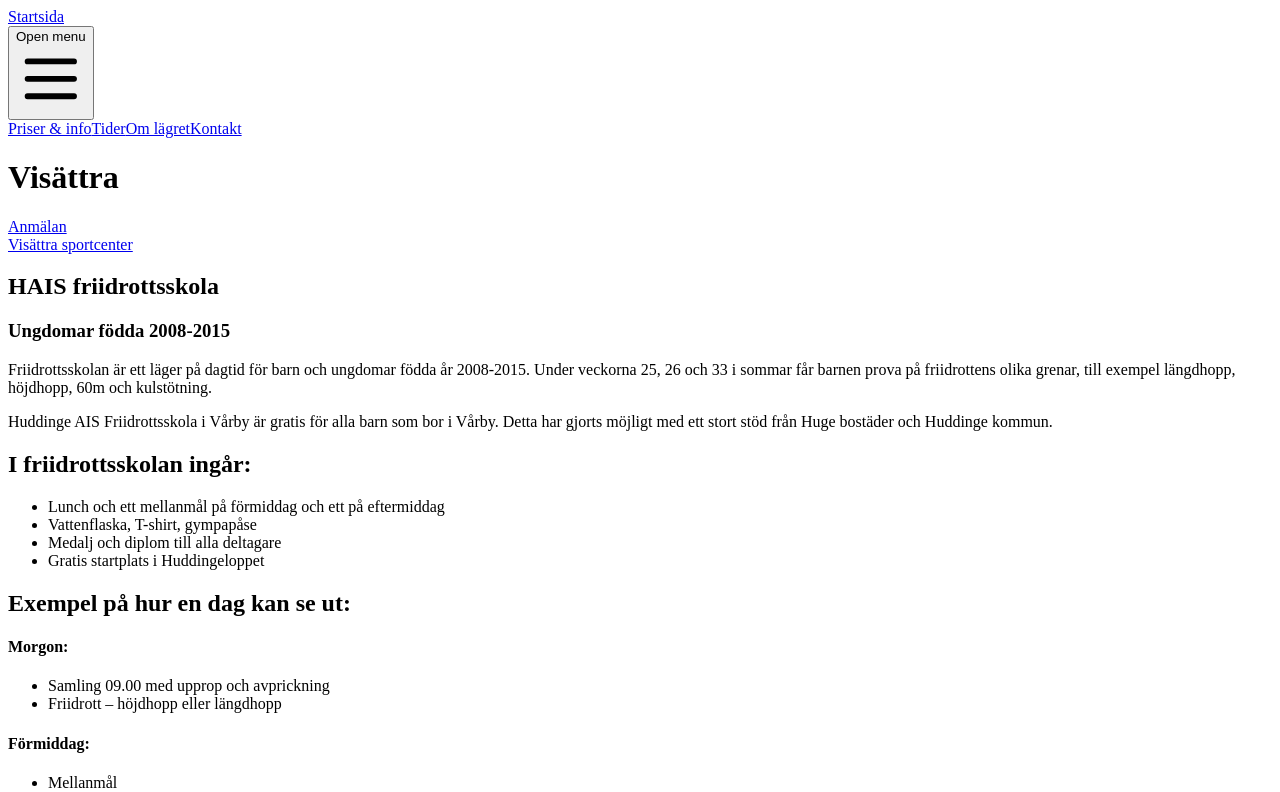
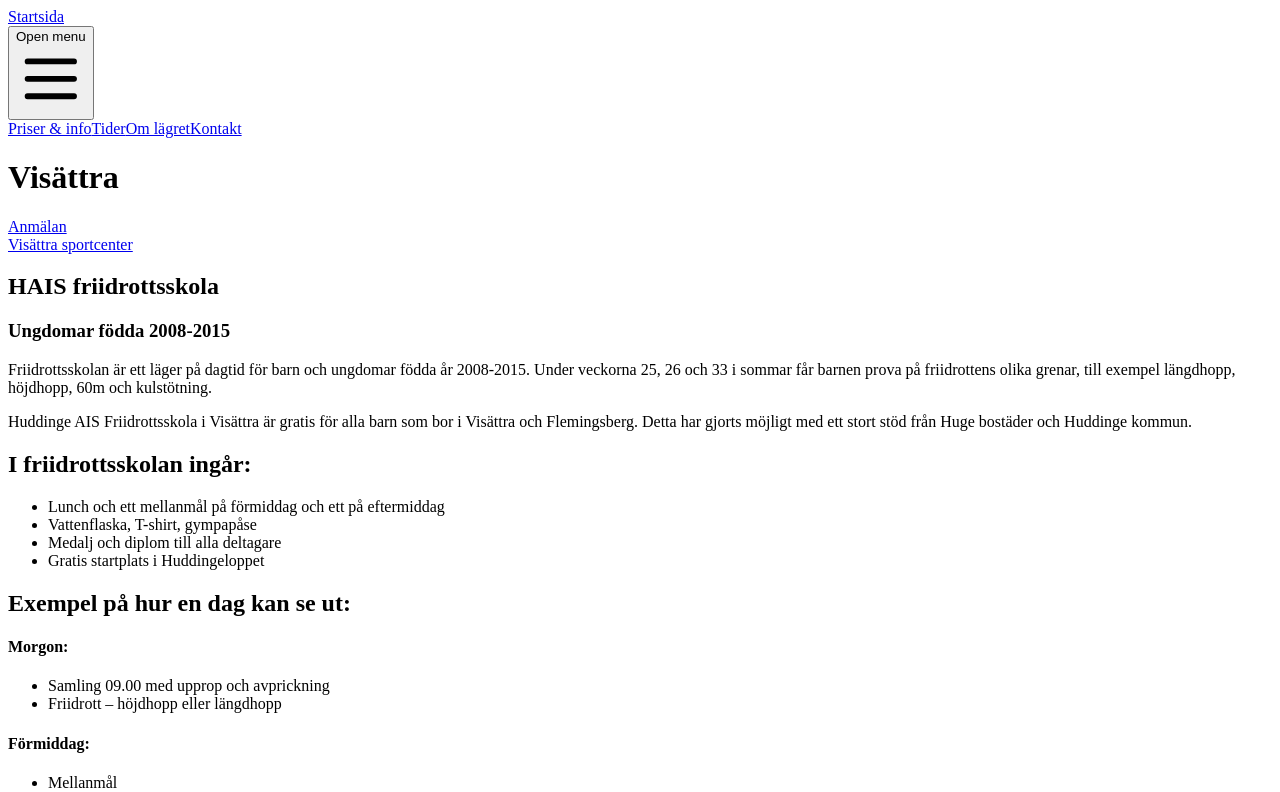
Before and after one commit to assarbertil/friidrottsskola, a Next.js app: page /sv/visattra in a window 1280 px wide. Shown: the top 792 px of the page. Built offline with nearby package versions, Linux system fonts and the light colour scheme.

Commit message:
Fixed Visattra, changed Varby to Visattra..

```diff
--- a/pages/sv/visattra.js
+++ b/pages/sv/visattra.js
@@ -65,8 +65,8 @@ export default function Källbrink() {
               höjdhopp, 60m och kulstötning.
             </p>
             <p>
-              Huddinge AIS Friidrottsskola i Vårby är gratis för alla barn som
-              bor i Vårby. Detta har gjorts möjligt med ett stort stöd från Huge
+              Huddinge AIS Friidrottsskola i Visättra är gratis för alla barn som
+              bor i Visättra och Flemingsberg. Detta har gjorts möjligt med ett stort stöd från Huge
               bostäder och Huddinge kommun.
             </p>
             <Ingar />
```
